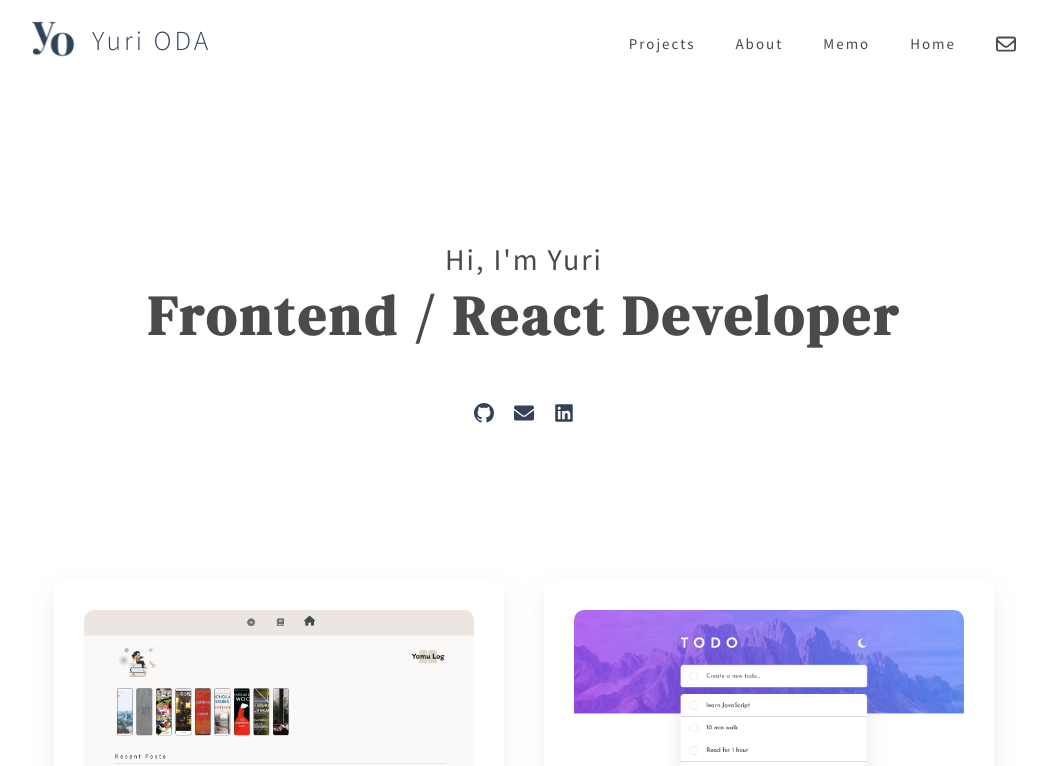
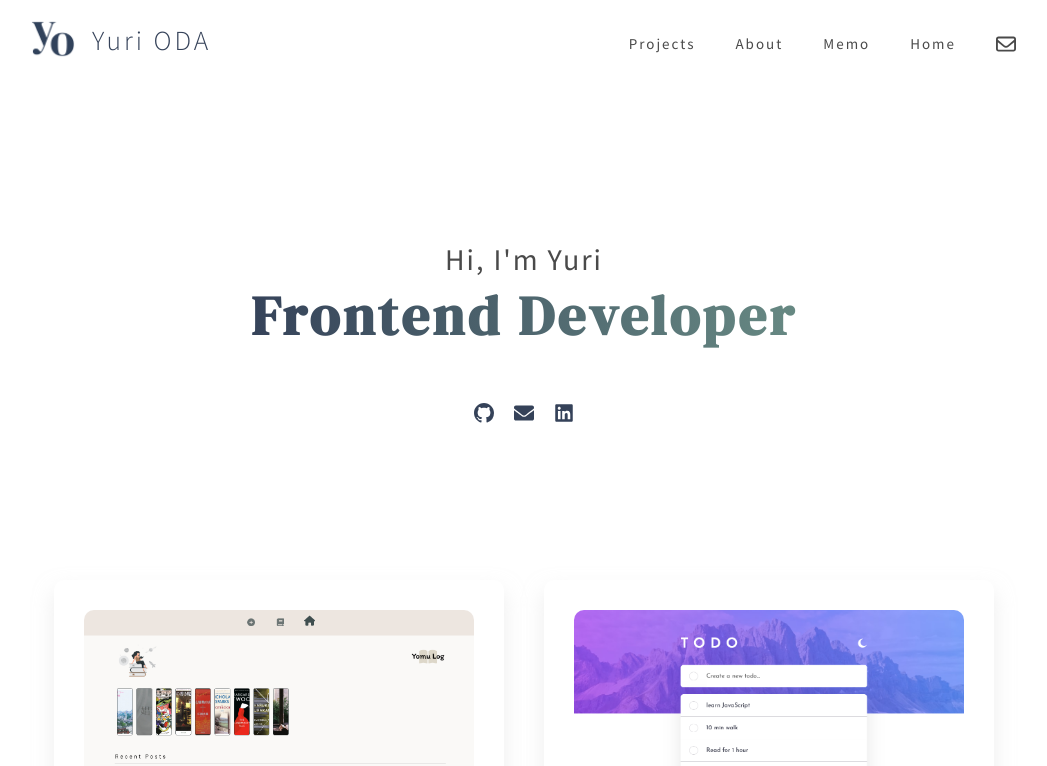
Before and after one commit to YuriOda/portfolio, a React (Create React App) app: page / in a window 1280 px wide. Shown: the top 766 px of the page, without its empty margins (116-1163 px from the left). Built offline with nearby package versions, Linux system fonts and the light colour scheme.

Commit message:
add animation on header

```diff
--- a/src/Component/Header.js
+++ b/src/Component/Header.js
@@ -1,13 +1,12 @@
 import { GoMarkGithub } from "react-icons/go";
 import { FaEnvelope, FaLinkedin } from "react-icons/fa";
-import { SiQiita } from "react-icons/si";
 
 const Header = () => {
   return (
     <section className="header-section" id="top">
       <span className="header__subtitle">Hi, I'm Yuri</span>
       <h1 className="header__title">
-        <span className="highlight">Frontend / React Developer</span>
+        <span className="highlight">Frontend Developer</span>
       </h1>
 
       <div className="header-icon-div">
--- a/src/scss/Component/_header.scss
+++ b/src/scss/Component/_header.scss
@@ -52,14 +52,28 @@
 }
 
 .highlight {
-  transition: all 0.3s ease-out;
   padding: 0 0.5rem;
+  animation: AnimationTitle 3s ease infinite;
+  background: linear-gradient(
+    to right,
+    $color-primary,
+    $color-secondary,
+    $color-tertiary
+  );
+  background-size: 200% 100%;
+  background-clip: text;
+  -webkit-background-clip: text;
+  color: transparent;
 
-  //animation
-  animation: titleAppear 1s ease-out 1s;
-  animation-fill-mode: backwards;
+  @keyframes AnimationTitle {
+    0% {
+      background-position: 0% 50%;
+    }
+    50% {
+      background-position: 100% 50%;
+    }
+    100% {
+      background-position: 0% 50%;
+    }
+  }
 }
-
-.highlight:hover {
-  background-color: rgba($color-secondary, 0.25);
-}
--- a/src/scss/main.scss
+++ b/src/scss/main.scss
@@ -5,15 +5,15 @@
 @import "./animation";
 
 //Component
-@import "./Component/navigation";
-@import "./Component/navigation-small";
-@import "./Component/header";
-@import "./Component/project";
-@import "./Component/project-detail";
-@import "./Component/about";
-@import "./Component/contact";
-@import "./Component/footer";
+@import "./component/navigation";
+@import "./component/navigation-small";
+@import "./component/header";
+@import "./component/project";
+@import "./component/project-detail";
+@import "./component/about";
+@import "./component/contact";
+@import "./component/footer";
 
 //Page
-@import "./Page/RootLayout";
-@import "./Page/Home";
+@import "./page/RootLayout";
+@import "./page/Home";
```
